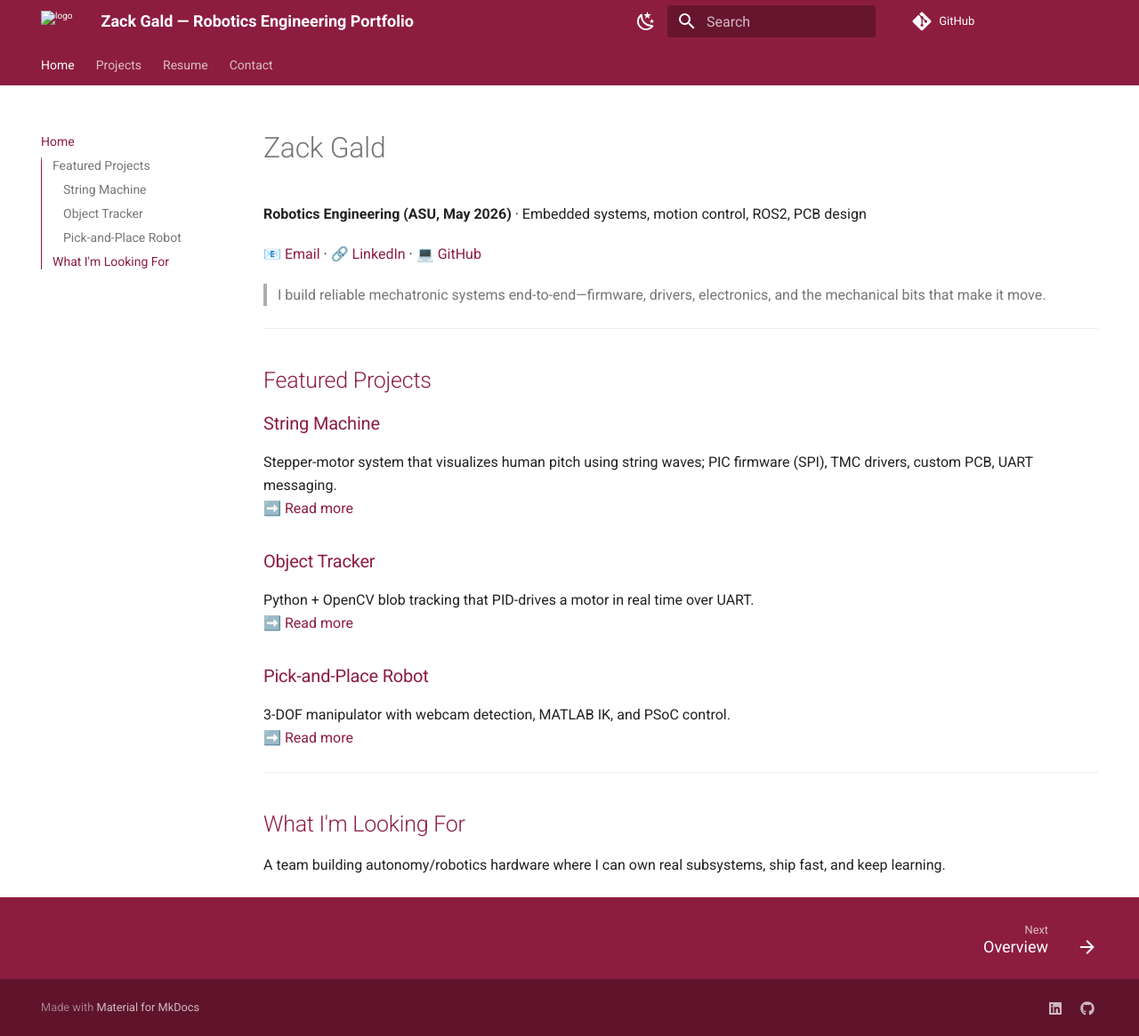
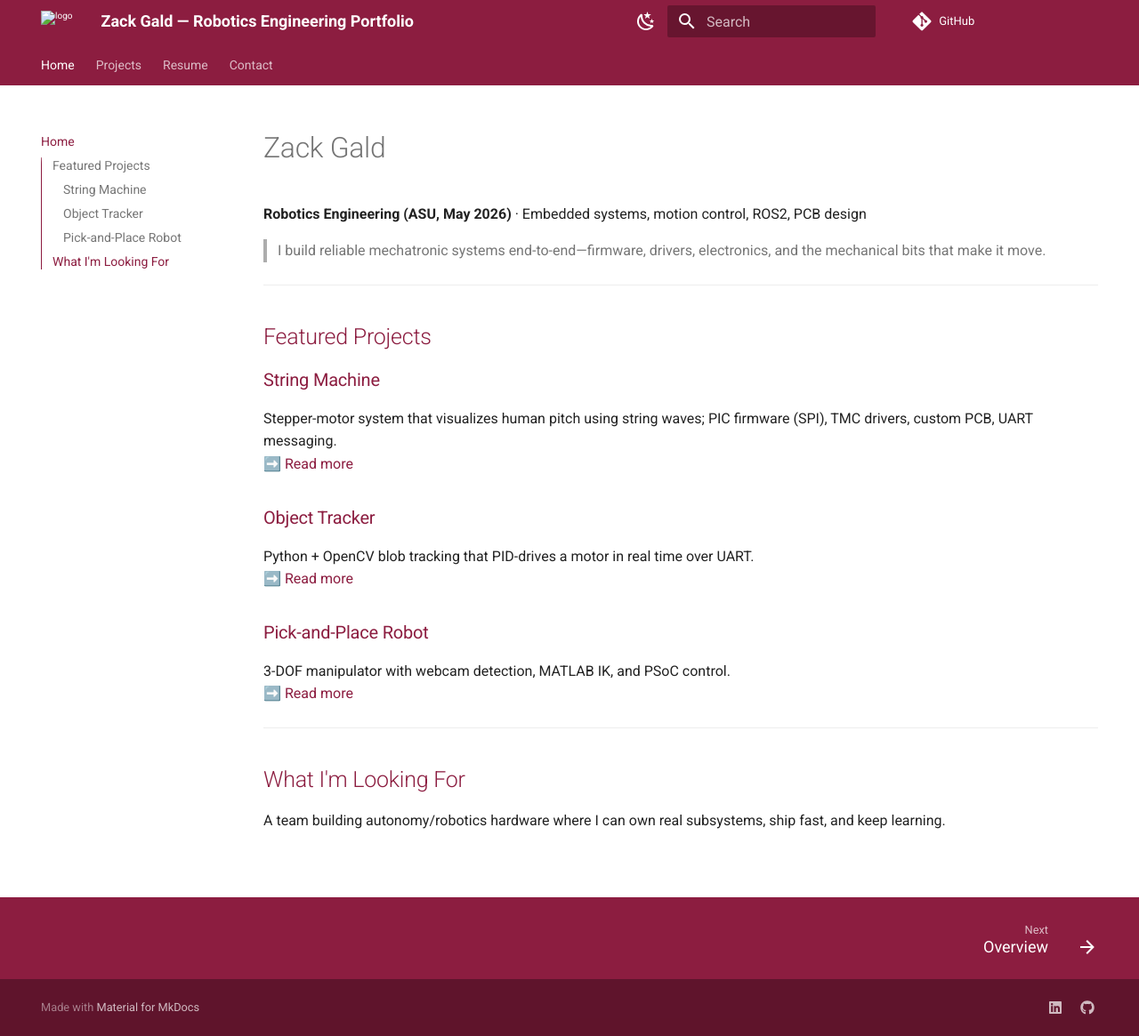
Before and after one commit to zackgald1/zgald, an MkDocs documentation site: the page built from docs/index.md, in a window 1280 px wide and 1165 px high. Shown: the whole window at 89% size. Built offline with MkDocs 1.6.1 and Material for MkDocs 9.7.7, drawn with Linux system fonts in a browser that asks for light colours; comment, search, counter and statistics services are not loaded.

Commit message:
Update index.md

```diff
--- a/docs/index.md
+++ b/docs/index.md
@@ -2,11 +2,6 @@
 
 **Robotics Engineering (ASU, May 2026)** · Embedded systems, motion control, ROS2, PCB design
 
-<div style="margin: 1rem 0;">
-<a href="mailto:zack.gald@gmail.com">📧 Email</a> ·
-<a href="https://www.linkedin.com/in/zack-gald-52a765253/">🔗 LinkedIn</a> ·
-<a href="https://github.com/zackgald1">💻 GitHub</a>
-</div>
 
 > I build reliable mechatronic systems end-to-end—firmware, drivers, electronics, and the mechanical bits that make it move.
 
```
